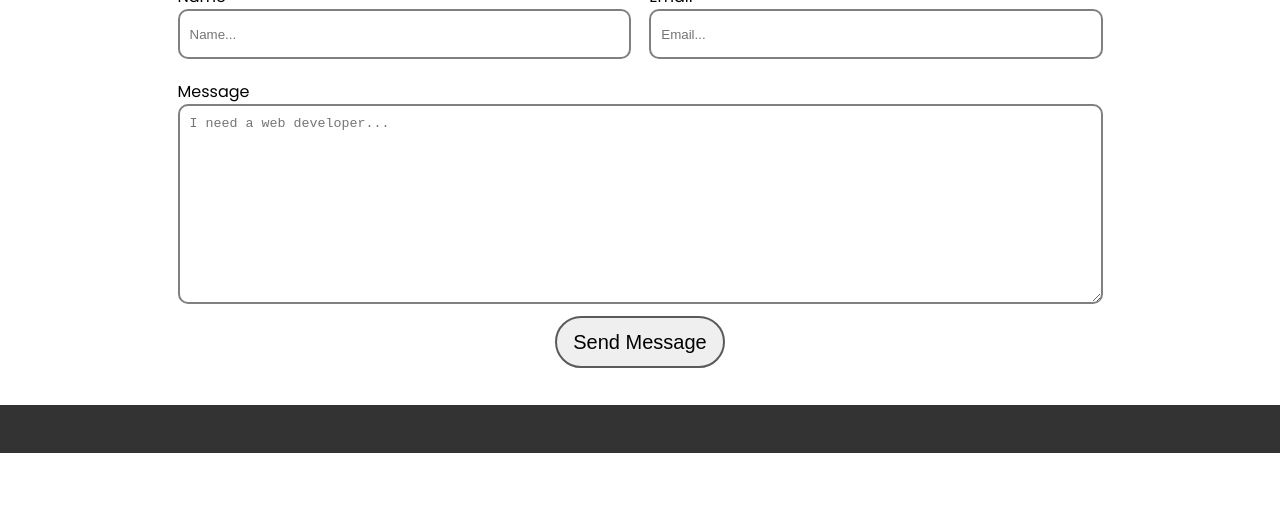
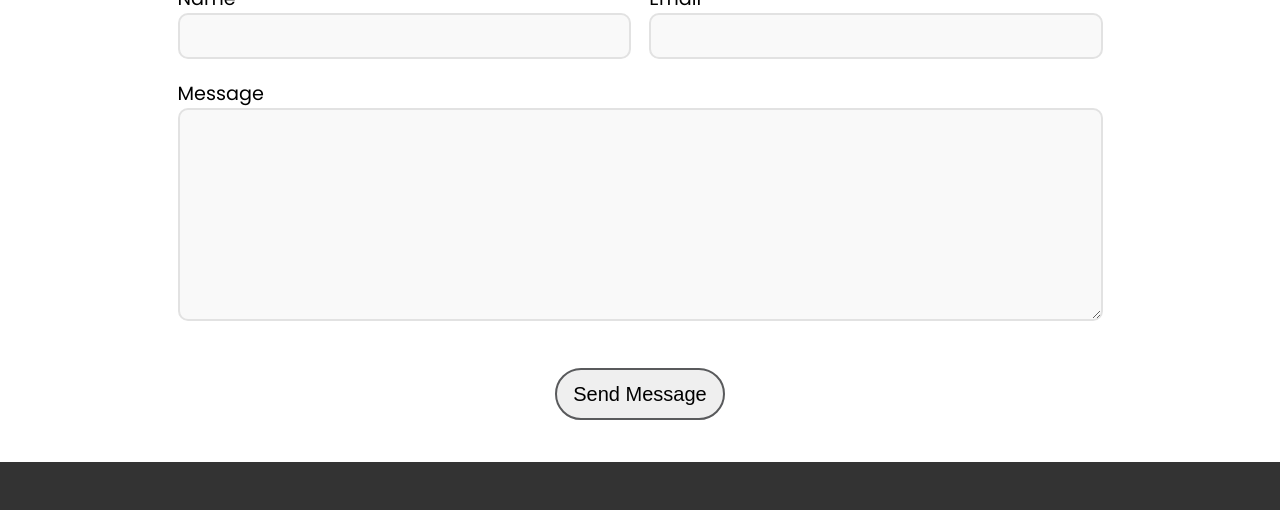
Before and after one commit to Larney11/personal-portfolio, a website: page index.html in a window 1280 px wide. Shown: the part 1798-2308 px from the top of the page. Before the commit the page ends 2251 px from the top, so only its background shows below. Drawn offline with nearby package versions, Linux system fonts and the light colour scheme.

Commit message:
Contact form style update; alert displays onSubmit;

```diff
--- a/css/styles.css
+++ b/css/styles.css
@@ -309,10 +309,6 @@ i p {
   overflow: auto;
 }
 
-.form-item {
-
-}
-
 .form-item-full {
   width: 100%;
 }
@@ -327,18 +323,21 @@ i p {
 
 .form-label {
   width: 100%;
+  font-size: 1.2rem;
 }
 
 .form-input {
   width: 100%;
   padding: 10px;
-  height: 50px;
-  border: 2px grey solid;
+  border: 2px #e2e2e2 solid;
+  background-color: #f9f9f9;
   border-radius: 10px;
+  outline: 0;
+  font-size: 1.2rem;
 }
 
 .form-text-area {
-  height: 200px;
+  font-size: 1.5rem;
 }
 
 .form-item-full:nth-child(1n) {
@@ -347,7 +346,7 @@ i p {
 
 .form-button {
   border: black 1px solid;
-  margin: 5px auto;
+  margin: 40px auto 10px auto;
   padding: 0.5rem 1rem;
   border: var(--grey) 2px solid;
   color: black;
@@ -361,6 +360,10 @@ i p {
   color: white;
   background-color: grey;
   border: var(--yellow) 2px solid;
+}
+
+.form-button:focus {
+  outline: 0;
 }
 
 
--- a/index.html
+++ b/index.html
@@ -228,20 +228,20 @@
       </div>
 
       <div class="section section-small">
-        <form class="form-container">
+        <form id="contact-form" class="form-container">
           <div class="form-item-half">
             <label class="form-label" for="name">Name</label>
-            <input class="form-input" type="text" id="name" name="name" placeholder="Name...">
+            <input class="form-input" type="text" id="name" name="name" required >
           </div>
 
           <div class="form-item-half">
             <label class="form-label" for="email">Email</label>
-            <input class="form-input" type="email" id="email" name="email" placeholder="Email...">
+            <input class="form-input" type="email" id="email" name="email" required >
           </div>
 
           <div class="form-item-full">
             <label class="form-label" for="message">Message</label>
-            <textarea class="form-input form-text-area" id="message" name="message" placeholder="I need a web developer..."></textarea>
+            <textarea class="form-input form-text-area" id="message" name="message" rows="7" required ></textarea>
           </div>
 
           <input class="form-button" type="submit" value="Send Message">
--- a/js/scripts.js
+++ b/js/scripts.js
@@ -23,3 +23,8 @@ function myFunction() {
     x.className = "topnav";
   }
 }
+
+$("form").submit(function(){
+  var name = $('#contact-form').find('input[name="name"]').val();
+  alert("Message sent! \nThanks for reaching out, "+name+"\nI will be in touch shortly.");
+});
```
